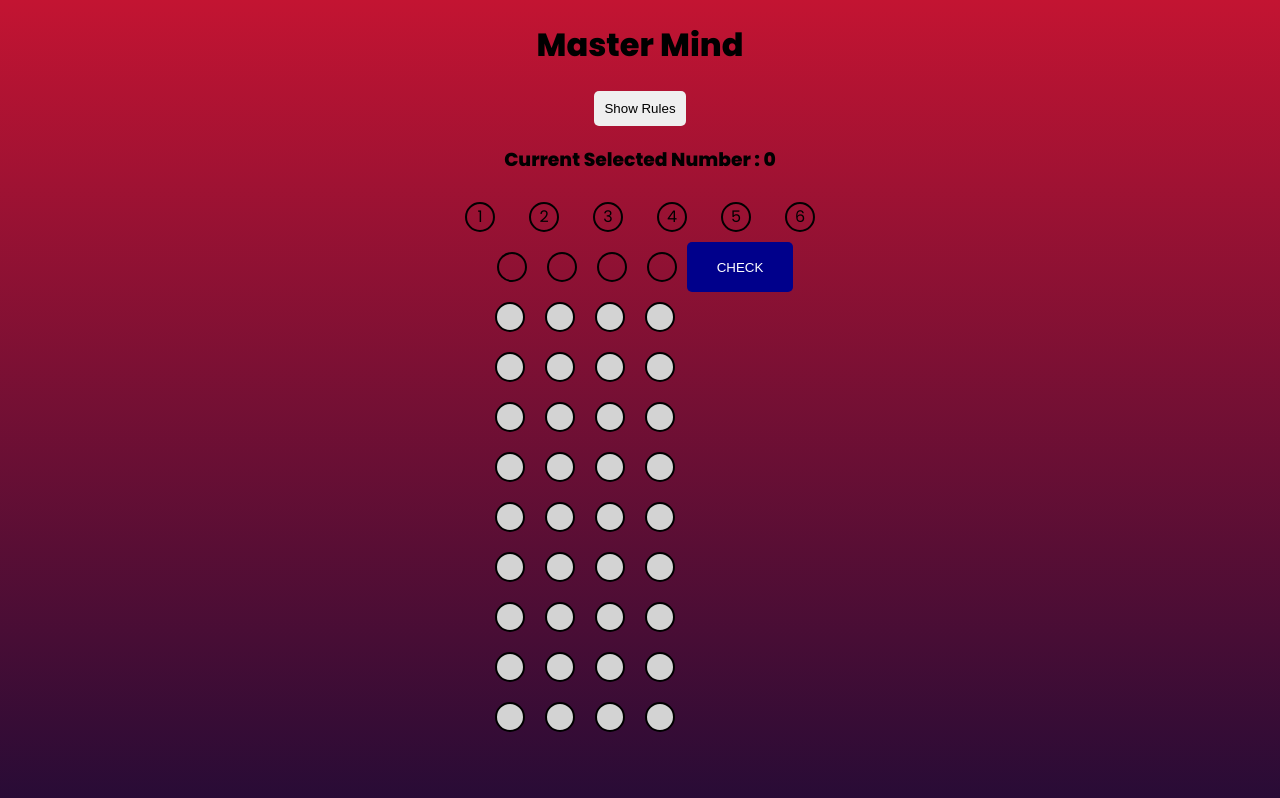
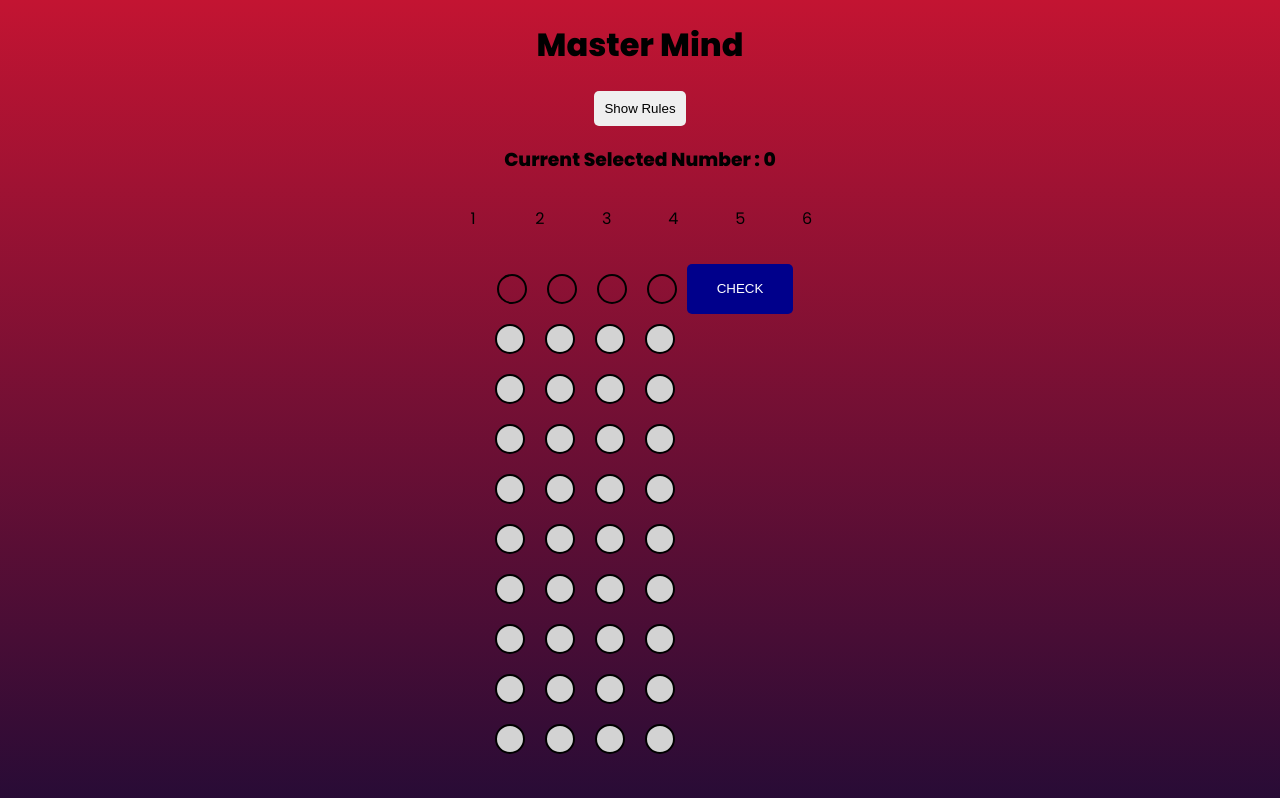
Before and after one commit to Yin-Lynn-Htun/MasterMind_React, a React (Create React App) app: page / in a window 1280 px wide. Shown: the top 798 px of the page. Built offline with nearby package versions, Linux system fonts and the light colour scheme.

Commit message:
feat: improve the styling for holders

```diff
--- a/src/components/Holder/holder.module.css
+++ b/src/components/Holder/holder.module.css
@@ -1,9 +1,11 @@
 .holder {
-    border: 2px solid black;
-    width: 30px;
-    height: 30px;
-    border-radius: 50%;
-    margin: 10px auto;
+    border: 3px solid rgba(0, 0, 0, 0);
+    width: 50px;
+    height: 50px;
+    border-radius: 10px;
+    display: flex;
+    justify-content: center;
+    align-items: center;
 }
 
 .active {
@@ -14,26 +16,21 @@
 @keyframes activeHolder {
     0% {
         border-color: #d57424;
-        color: #d57424;
     }
 
     25% {
         border-color: #feda77;
-        color: #feda77;
     }
 
     50% {
         border-color: #dd2a7b;
-        color: #dd2a7b;
     }
 
     75% {
         border-color: #8134af;
-        color: #8134af;
     }
 
     100% {
         border-color: #515bd4;
-        color: #515bd4;
     }
 }
--- a/src/container/holders/holders.module.css
+++ b/src/container/holders/holders.module.css
@@ -5,7 +5,8 @@
 .holders {
     width: 30vw;
     display: flex;
-    margin: auto;
+    justify-content: space-between;
+    margin: 20px auto;
 }
 
 @media (max-width: 600px) {
```
